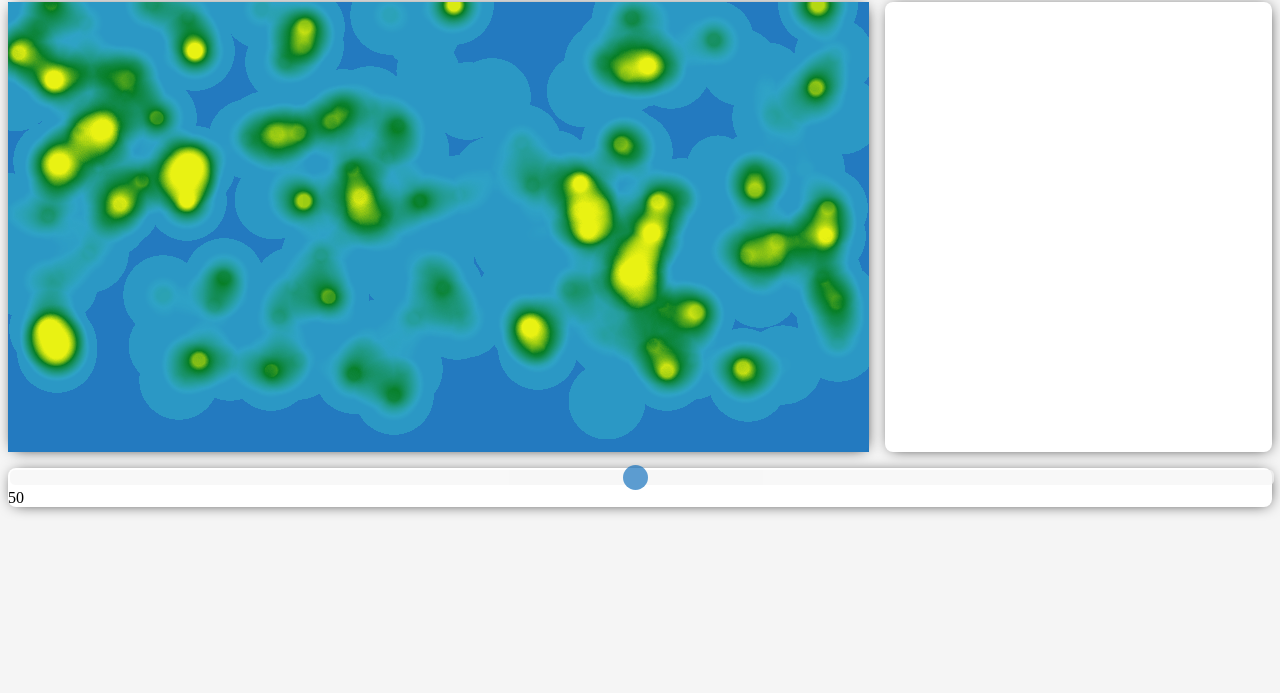
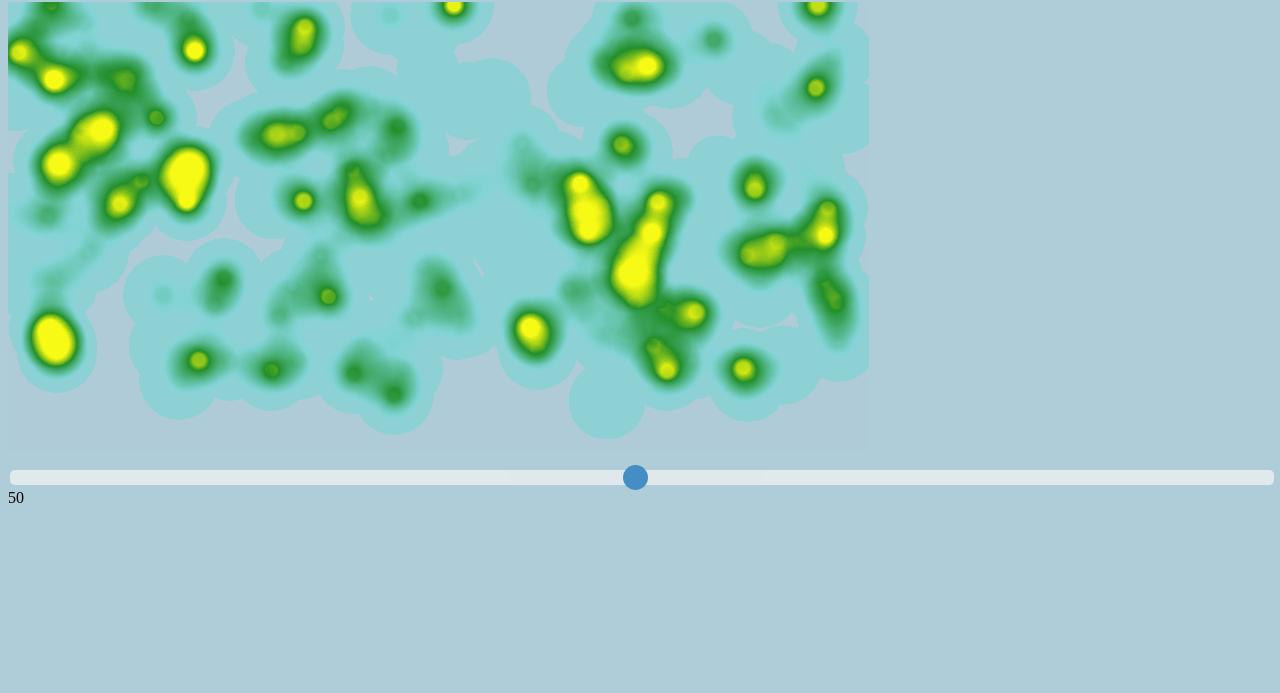
Before and after one commit to ojou-less/gestaltung_zwei, a plain HTML site: page index.html in a window 1280 px wide. Shown: the part 107-800 px from the top of the page. Drawn offline with Linux system fonts and the light colour scheme.

Commit message:
design überarbeitung

```diff
--- a/css/style.css
+++ b/css/style.css
@@ -1,6 +1,6 @@
 body {
     margin: 0px;
-    background-color: whitesmoke;
+    background-color: #afccd9;
 }
 
 header {
@@ -9,10 +9,10 @@ header {
 
 .boxed {
   margin: 8px;
-  background-color: white;
-  -webkit-box-shadow: 1px 1px 15px -5px #000000;
+  background-color: #afccd9;
+  /*-webkit-box-shadow: 1px 1px 15px -5px #000000;
   box-shadow: 1px 1px 15px -5px #000000;
-  border-radius: 8px;
+  border-radius: 8px;*/
 }
 
 h1 {
--- a/main.js
+++ b/main.js
@@ -54,7 +54,7 @@ function updateLegend(data) {
 var heatmapInstance = h337.create({
     // only container is required, the rest will be defaults
     container: document.querySelector('.heatmap'),
-    backgroundColor: "rgba(24,115,189,.95)",
+    backgroundColor: "rgba(175, 204, 217, .95)",
     gradient: {
       ".4": "turquoise",
       ".8": "green",
@@ -64,7 +64,7 @@ var heatmapInstance = h337.create({
     minOpacity: .3
   });
 
-  var demoWrapper = document.querySelector('.data');
+  var heatmapWrapper = document.querySelector('.data');
   var tooltip = document.querySelector('.tooltip');
   function updateTooltip(x, y, value) {
     // + 15 for distance to cursor
@@ -72,7 +72,7 @@ var heatmapInstance = h337.create({
     tooltip.style.webkitTransform = transl;
     tooltip.innerHTML = value;
   };
-  demoWrapper.onmousemove = function(ev) {
+  heatmapWrapper.onmousemove = function(ev) {
     var x = ev.layerX;
     var y = ev.layerY;
     // getValueAt gives us the value for a point p(x/y)
@@ -82,6 +82,10 @@ var heatmapInstance = h337.create({
     });
     tooltip.style.display = 'block';
     updateTooltip(x, y, value);
+  };
+
+  heatmapWrapper.onmouseout = function() {
+    tooltip.style.display = 'none';
   };
 
   // now generate some random data
```
